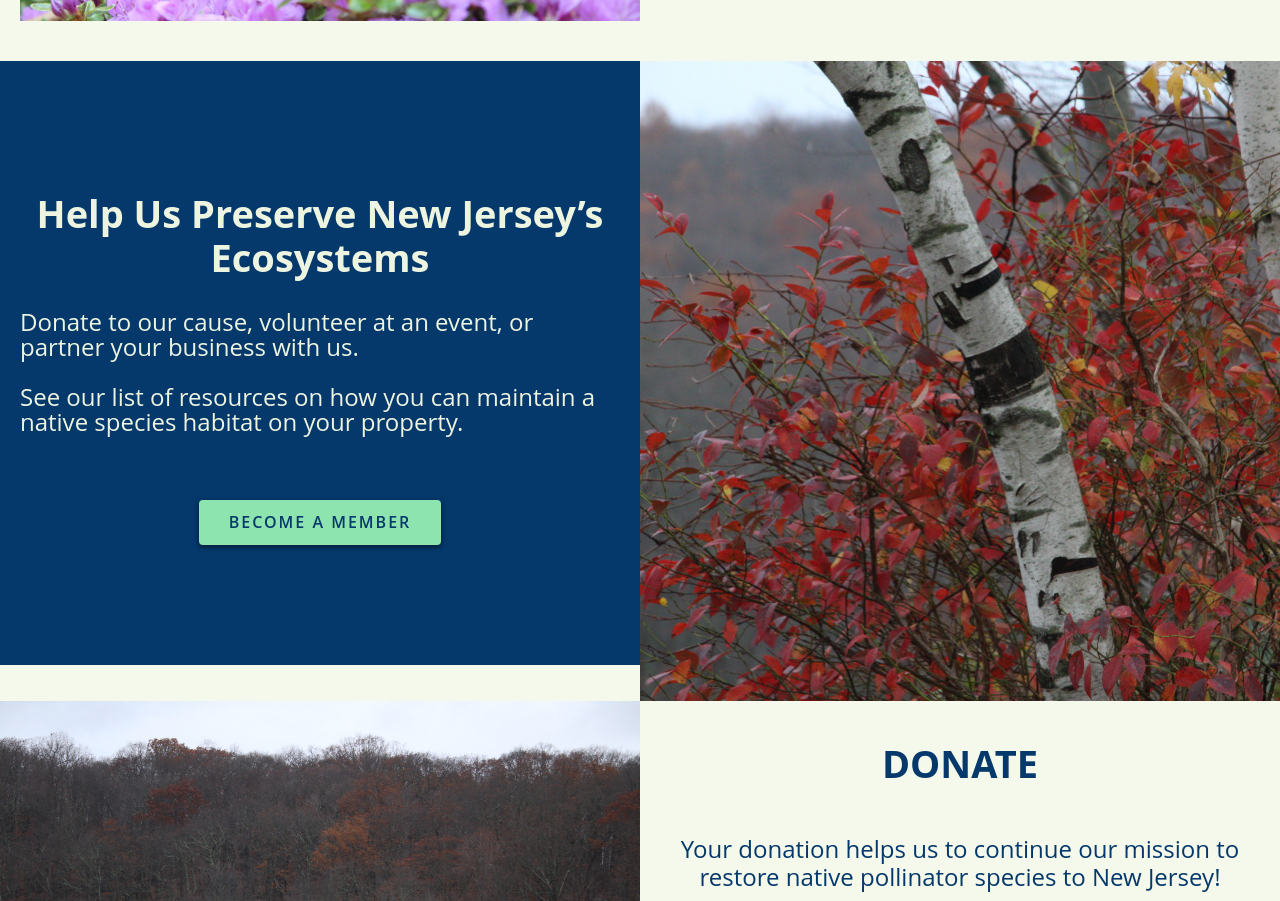
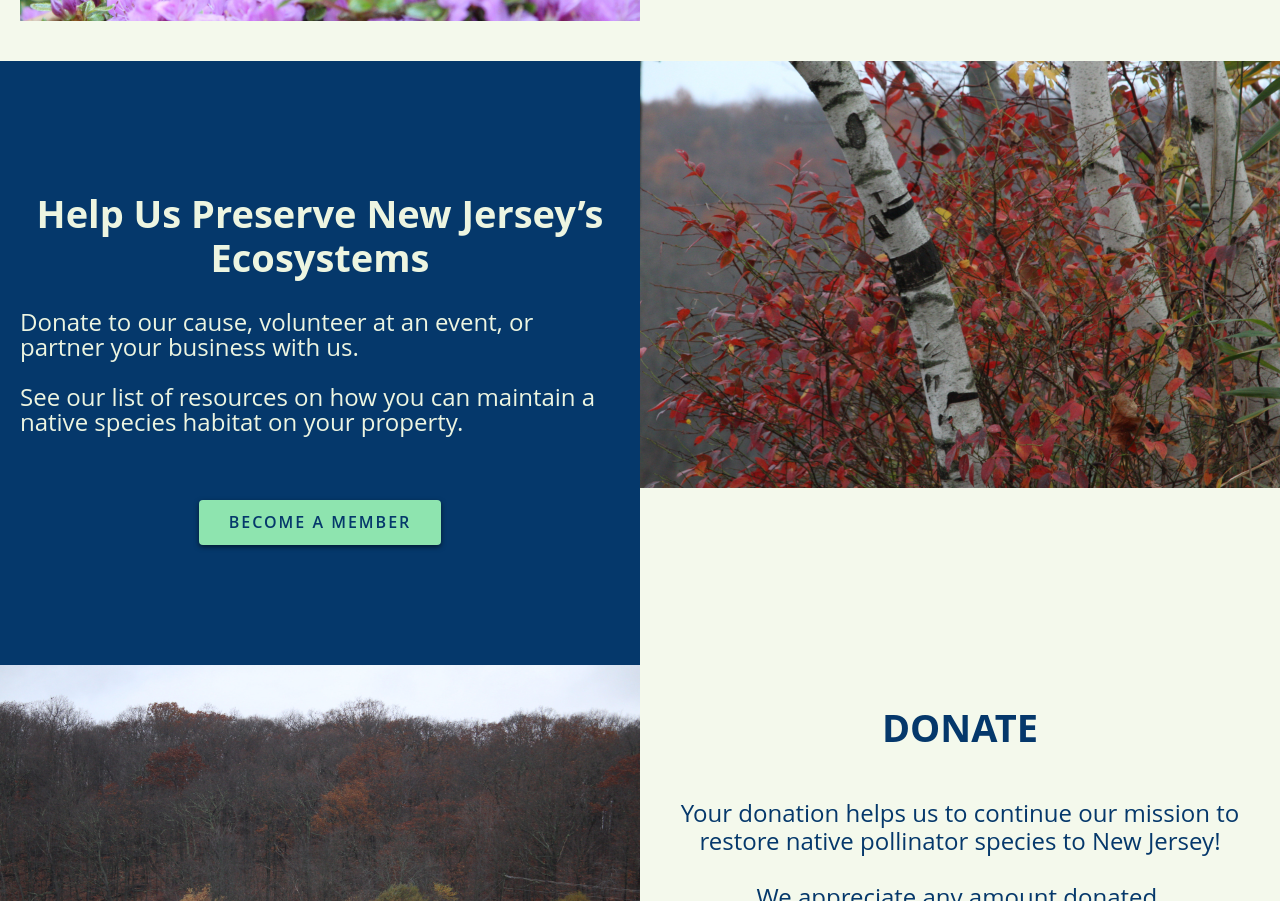
Before and after one commit to nativebloom/nativebloom.github.io, a plain HTML site: page index.html in a window 1280 px wide. Shown: the part 2821-3722 px from the top of the page. Drawn offline with nearby package versions, Linux system fonts and the light colour scheme; a script that the page names is missing.

Commit message:
Update index.html

```diff
--- a/index.html
+++ b/index.html
@@ -118,7 +118,7 @@
           target="_blank" class="button2 w-button">Become a member</a>
       </div>
       <div class="column-3 w-col w-col-6" id="section-5-img-div">
-        <img src="https://github.com/nativebloom/nativebloom.github.io/blob/main/photos/IMG_1520_Website5-2.JPG?raw=true" id="section-5-image" loading="lazy"/>
+        <img src="https://github.com/nativebloom/nativebloom.github.io/blob/main/photos/IMG_1520_Website5.JPG?raw=true" id="section-5-image" loading="lazy"/>
       </div>
     </div>
   </section>
```
